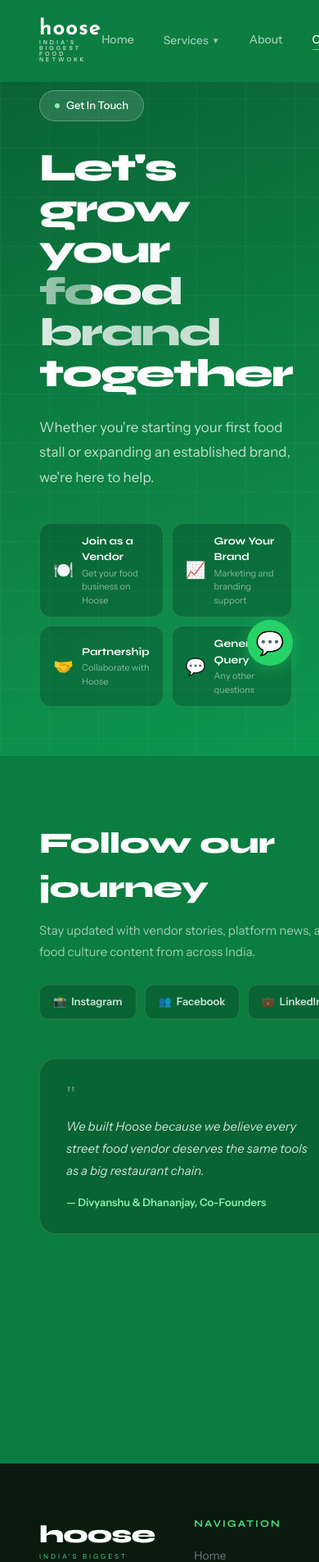
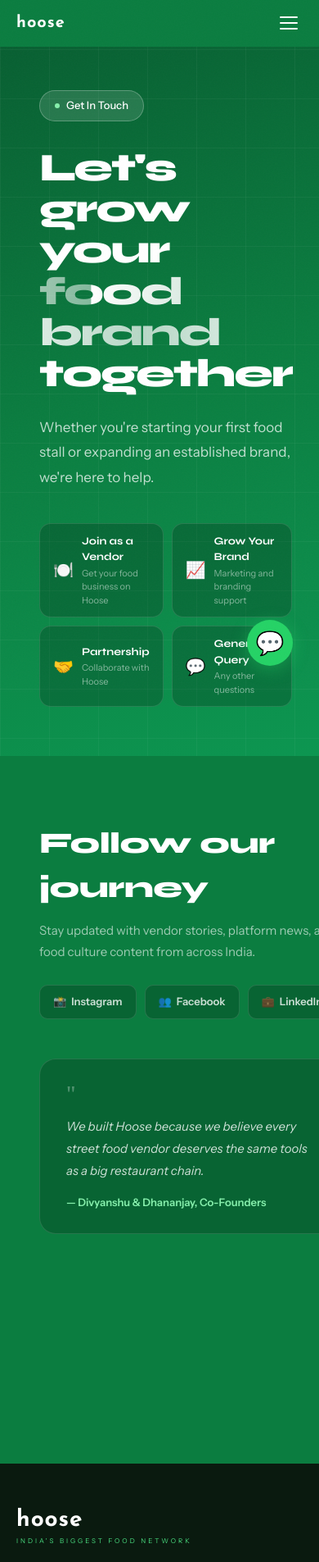
Before and after one commit to kasviii/hoose-startup, a React (Vite) app: page /contact in a window 390 px wide. Shown: the top 1905 px of the page at 82% size. Built offline with nearby package versions, Linux system fonts and the light colour scheme.

Commit message:
trying to fix phone footer and header

```diff
--- a/src/components/Footer.jsx
+++ b/src/components/Footer.jsx
@@ -1,4 +1,5 @@
 import { useNavigate } from "react-router-dom";
+import { useIsMobile } from "../hooks/useIsMobile";
 
 function InstagramIcon() {
   return (
@@ -34,18 +35,27 @@
 
 export default function Footer() {
   const navigate = useNavigate();
+  const isMobile = useIsMobile();
 
   return (
-    <footer style={{backgroundColor: "#0a1a0f", color: "white", padding: "64px 0 0"}}>
-      <div style={{maxWidth: "1280px", margin: "0 auto", padding: "0 48px"}}>
-        <div style={{display: "grid", gridTemplateColumns: "2fr 1fr 1fr 1fr", gap: "48px", marginBottom: "56px"}}>
+    <footer style={{backgroundColor: "#0a1a0f", color: "white", padding: isMobile ? "48px 0 0" : "64px 0 0"}}>
+      <div style={{maxWidth: "1280px", margin: "0 auto", padding: isMobile ? "0 20px" : "0 48px"}}>
 
-          <div>
-            <div style={{marginBottom: "20px"}}>
-              <div style={{fontFamily: "Syne, sans-serif", fontSize: "30px", fontWeight: "900", color: "white", letterSpacing: "-1px"}}>hoose</div>
+        {/* Main grid */}
+        <div style={{
+          display: "grid",
+          gridTemplateColumns: isMobile ? "1fr 1fr" : "2fr 1fr 1fr 1fr",
+          gap: isMobile ? "32px" : "48px",
+          marginBottom: isMobile ? "40px" : "56px"
+        }}>
+
+          {/* Brand — full width on mobile */}
+          <div style={{gridColumn: isMobile ? "1 / -1" : "auto"}}>
+            <div style={{marginBottom: "16px"}}>
+              <div style={{fontFamily: "Josefin Sans, sans-serif", fontSize: "28px", fontWeight: "700", color: "white", letterSpacing: "1px"}}>hoose</div>
               <div style={{color: "#4ade80", fontSize: "8px", letterSpacing: "3px", textTransform: "uppercase", marginTop: "-2px"}}>India's Biggest Food Network</div>
             </div>
-            <p style={{fontSize: "14px", color: "#6b7280", lineHeight: "1.8", maxWidth: "260px", marginBottom: "28px"}}>
+            <p style={{fontSize: "14px", color: "#6b7280", lineHeight: "1.8", maxWidth: isMobile ? "100%" : "260px", marginBottom: "24px"}}>
               Helping local food businesses scale through technology, branding, community, and smarter operations.
             </p>
             <div style={{display: "flex", gap: "10px"}}>
@@ -66,33 +76,46 @@ export default function Footer() {
             </div>
           </div>
 
+          {/* Navigation */}
           <div>
             <h4 style={{fontFamily: "Syne, sans-serif", fontSize: "12px", fontWeight: "700", color: "#4ade80", marginBottom: "20px", textTransform: "uppercase", letterSpacing: "2px"}}>Navigation</h4>
             {NAV_LINKS.map(function(item) {
-              const label = item[0];
-              const path = item[1];
+              const label = item[0]; const path = item[1];
               return (
-                <div key={label} onClick={function() { navigate(path); }} style={{color: "#6b7280", fontSize: "14px", marginBottom: "12px", cursor: "pointer", transition: "color 0.2s"}} onMouseEnter={function(e) { e.currentTarget.style.color = "white"; }} onMouseLeave={function(e) { e.currentTarget.style.color = "#6b7280"; }}>
+                <div
+                  key={label}
+                  onClick={function() { navigate(path); }}
+                  style={{color: "#6b7280", fontSize: "14px", marginBottom: "12px", cursor: "pointer", transition: "color 0.2s"}}
+                  onMouseEnter={function(e) { e.currentTarget.style.color = "white"; }}
+                  onMouseLeave={function(e) { e.currentTarget.style.color = "#6b7280"; }}
+                >
                   {label}
                 </div>
               );
             })}
           </div>
 
+          {/* Services */}
           <div>
             <h4 style={{fontFamily: "Syne, sans-serif", fontSize: "12px", fontWeight: "700", color: "#4ade80", marginBottom: "20px", textTransform: "uppercase", letterSpacing: "2px"}}>Services</h4>
             {SERVICE_LINKS.map(function(item) {
-              const label = item[0];
-              const path = item[1];
+              const label = item[0]; const path = item[1];
               return (
-                <div key={label} onClick={function() { navigate(path); }} style={{color: "#6b7280", fontSize: "14px", marginBottom: "12px", cursor: "pointer", transition: "color 0.2s"}} onMouseEnter={function(e) { e.currentTarget.style.color = "white"; }} onMouseLeave={function(e) { e.currentTarget.style.color = "#6b7280"; }}>
+                <div
+                  key={label}
+                  onClick={function() { navigate(path); }}
+                  style={{color: "#6b7280", fontSize: "14px", marginBottom: "12px", cursor: "pointer", transition: "color 0.2s"}}
+                  onMouseEnter={function(e) { e.currentTarget.style.color = "white"; }}
+                  onMouseLeave={function(e) { e.currentTarget.style.color = "#6b7280"; }}
+                >
                   {label}
                 </div>
               );
             })}
           </div>
 
-          <div>
+          {/* Contact */}
+          <div style={{gridColumn: isMobile ? "1 / -1" : "auto"}}>
             <h4 style={{fontFamily: "Syne, sans-serif", fontSize: "12px", fontWeight: "700", color: "#4ade80", marginBottom: "20px", textTransform: "uppercase", letterSpacing: "2px"}}>Contact</h4>
             <p style={{color: "#6b7280", fontSize: "14px", marginBottom: "10px", lineHeight: "1.6"}}>+91 9137719788</p>
             <p style={{color: "#6b7280", fontSize: "14px", marginBottom: "10px", lineHeight: "1.6"}}>office@hoose.in</p>
@@ -100,7 +123,16 @@ export default function Footer() {
           </div>
         </div>
 
-        <div style={{borderTop: "1px solid rgba(255,255,255,0.06)", padding: "24px 0", display: "flex", justifyContent: "space-between", alignItems: "center"}}>
+        {/* Bottom bar */}
+        <div style={{
+          borderTop: "1px solid rgba(255,255,255,0.06)",
+          padding: "20px 0",
+          display: "flex",
+          flexDirection: isMobile ? "column" : "row",
+          justifyContent: "space-between",
+          alignItems: isMobile ? "flex-start" : "center",
+          gap: isMobile ? "8px" : "0"
+        }}>
           <p style={{color: "#374151", fontSize: "13px"}}>© 2026 Hoose Pvt Ltd. All rights reserved.</p>
           <p style={{color: "#4ade80", fontSize: "13px", fontWeight: "600", letterSpacing: "0.5px"}}>Join. Launch. Grow. Expand.</p>
         </div>
--- a/src/components/Navbar.jsx
+++ b/src/components/Navbar.jsx
@@ -1,12 +1,15 @@
 import { useState, useEffect } from "react";
 import { useNavigate, useLocation } from "react-router-dom";
 import { motion, AnimatePresence } from "framer-motion";
+import { useIsMobile } from "../hooks/useIsMobile";
 
 export default function Navbar() {
   const [scrolled, setScrolled] = useState(false);
   const [dropdown, setDropdown] = useState(false);
+  const [menuOpen, setMenuOpen] = useState(false);
   const navigate = useNavigate();
   const location = useLocation();
+  const isMobile = useIsMobile();
 
   useEffect(() => {
     const onScroll = function() { setScrolled(window.scrollY > 40); };
@@ -14,106 +17,77 @@ export default function Navbar() {
     return () => window.removeEventListener("scroll", onScroll);
   }, []);
 
-  const pages = [["home", "/"], ["about", "/about"], ["contact", "/contact"]];
+  useEffect(() => { setMenuOpen(false); }, [location.pathname]);
 
   const navBg = scrolled ? "rgba(11,125,64,0.97)" : "#0b7d40";
-  const navBorder = scrolled ? "1px solid rgba(255,255,255,0.08)" : "1px solid transparent";
+
+  const navTo = function(path) {
+    navigate(path);
+    setMenuOpen(false);
+    setDropdown(false);
+  };
 
   return (
+    <>
       <motion.header
         initial={{ y: -80, opacity: 0 }}
         animate={{ y: 0, opacity: 1 }}
         transition={{ duration: 0.8, ease: [0.16, 1, 0.3, 1] }}
         style={{
-        position: "fixed",
-        top: 0,
-        left: 0,
-        right: 0,
-        zIndex: 1000,
+          position: "fixed", top: 0, left: 0, right: 0, zIndex: 1000,
           backgroundColor: navBg,
           backdropFilter: scrolled ? "blur(24px)" : "none",
-        borderBottom: navBorder,
+          borderBottom: scrolled ? "1px solid rgba(255,255,255,0.08)" : "1px solid transparent",
           transition: "all 0.4s ease"
         }}
       >
-      <nav style={{maxWidth: "1280px", margin: "0 auto", padding: "20px 48px", display: "flex", alignItems: "center", justifyContent: "space-between"}}>
+        <nav style={{
+          maxWidth: "1280px", margin: "0 auto",
+          padding: isMobile ? "14px 20px" : "20px 48px",
+          display: "flex", alignItems: "center", justifyContent: "space-between"
+        }}>
 
+          {/* Logo */}
           <motion.div
-          onClick={function() { navigate("/"); }}
-          style={{cursor: "pointer", display: "flex", flexDirection: "column", lineHeight: 1}}
-          whileHover={{ scale: 1.03 }}
+            onClick={function() { navTo("/"); }}
+            style={{cursor: "pointer", display: "flex", flexDirection: "column", lineHeight: 1, flexShrink: 0}}
             whileTap={{ scale: 0.97 }}
           >
-          <span style={{color: "white", fontSize: "26px", fontWeight: "700", letterSpacing: "1px", fontFamily: "Josefin Sans, sans-serif"}}>hoose</span>
-          <span style={{color: "rgba(255,255,255,0.7)", fontSize: "7px", letterSpacing: "3px", textTransform: "uppercase", marginTop: "-1px", fontWeight: "600", fontFamily: "Instrument Sans, sans-serif"}}>India's Biggest Food Network</span>
+            <span style={{color: "white", fontSize: isMobile ? "20px" : "26px", fontWeight: "700", letterSpacing: "1px", fontFamily: "Josefin Sans, sans-serif"}}>hoose</span>
+            {!isMobile && <span style={{color: "rgba(255,255,255,0.7)", fontSize: "7px", letterSpacing: "3px", textTransform: "uppercase", marginTop: "-1px", fontWeight: "600"}}>India's Biggest Food Network</span>}
           </motion.div>
 
+          {/* Desktop links */}
+          {!isMobile && (
             <div style={{display: "flex", alignItems: "center", gap: "36px"}}>
               <motion.span
-            onClick={function() { navigate("/"); }}
+                onClick={function() { navTo("/"); }}
                 style={{color: location.pathname === "/" ? "white" : "rgba(255,255,255,0.6)", fontSize: "14px", fontWeight: "500", cursor: "pointer", position: "relative", paddingBottom: "2px"}}
                 whileHover={{ color: "white" }}
               >
                 Home
-            {location.pathname === "/" && (
-              <motion.div layoutId="underline" style={{position: "absolute", bottom: 0, left: 0, right: 0, height: "1.5px", backgroundColor: "#4ade80", borderRadius: "999px"}} />
-            )}
+                {location.pathname === "/" && <motion.div layoutId="underline" style={{position: "absolute", bottom: 0, left: 0, right: 0, height: "1.5px", backgroundColor: "#4ade80", borderRadius: "999px"}} />}
               </motion.span>
 
-          <div
-            style={{position: "relative"}}
-            onMouseEnter={function() { setDropdown(true); }}
-            onMouseLeave={function() { setDropdown(false); }}
-          >
-            <motion.span
-              style={{color: "rgba(255,255,255,0.6)", fontSize: "14px", fontWeight: "500", cursor: "pointer", display: "flex", alignItems: "center", gap: "4px"}}
-              whileHover={{ color: "white" }}
-            >
+              <div style={{position: "relative"}} onMouseEnter={function() { setDropdown(true); }} onMouseLeave={function() { setDropdown(false); }}>
+                <motion.span style={{color: "rgba(255,255,255,0.6)", fontSize: "14px", fontWeight: "500", cursor: "pointer", display: "flex", alignItems: "center", gap: "4px"}} whileHover={{ color: "white" }}>
                   Services
-              <motion.span
-                animate={{ rotate: dropdown ? 180 : 0 }}
-                transition={{ duration: 0.2 }}
-                style={{fontSize: "10px", display: "inline-block"}}
-              >▼</motion.span>
+                  <motion.span animate={{ rotate: dropdown ? 180 : 0 }} transition={{ duration: 0.2 }} style={{fontSize: "10px", display: "inline-block"}}>▼</motion.span>
                 </motion.span>
-
                 <AnimatePresence>
                   {dropdown && (
                     <motion.div
                       initial={{ opacity: 0, y: 8, scale: 0.96 }}
                       animate={{ opacity: 1, y: 0, scale: 1 }}
                       exit={{ opacity: 0, y: 8, scale: 0.96 }}
-                  transition={{ duration: 0.2, ease: [0.16, 1, 0.3, 1] }}
-                  style={{
-                    position: "absolute",
-                    top: "calc(100% + 16px)",
-                    left: "50%",
-                    transform: "translateX(-50%)",
-                    backgroundColor: "#0a1a0f",
-                    border: "1px solid rgba(255,255,255,0.1)",
-                    borderRadius: "20px",
-                    overflow: "hidden",
-                    minWidth: "240px",
-                    boxShadow: "0 24px 64px rgba(0,0,0,0.4)",
-                    backdropFilter: "blur(20px)"
-                  }}
+                      transition={{ duration: 0.2 }}
+                      style={{position: "absolute", top: "calc(100% + 16px)", left: "50%", transform: "translateX(-50%)", backgroundColor: "#0a1a0f", border: "1px solid rgba(255,255,255,0.1)", borderRadius: "20px", overflow: "hidden", minWidth: "240px", boxShadow: "0 24px 64px rgba(0,0,0,0.4)", backdropFilter: "blur(20px)"}}
                     >
                       <div style={{padding: "8px"}}>
-                    {[
-                      ["/services/customers", "🍽️", "For Customers", "Discover local food vendors"],
-                      ["/services/operators", "🏪", "For Operators", "Grow your food business"]
-                    ].map(function(item) {
-                      const path = item[0];
-                      const icon = item[1];
-                      const label = item[2];
-                      const sub = item[3];
+                        {[["/services/customers", "🍽️", "For Customers", "Discover local food vendors"], ["/services/operators", "🏪", "For Operators", "Grow your food business"]].map(function(item) {
+                          const path = item[0]; const icon = item[1]; const label = item[2]; const sub = item[3];
                           return (
-                        <motion.div
-                          key={path}
-                          onClick={function() { navigate(path); setDropdown(false); }}
-                          style={{padding: "14px 16px", borderRadius: "14px", cursor: "pointer", display: "flex", alignItems: "center", gap: "14px"}}
-                          whileHover={{ backgroundColor: "rgba(255,255,255,0.06)" }}
-                        >
+                            <motion.div key={path} onClick={function() { navTo(path); }} style={{padding: "14px 16px", borderRadius: "14px", cursor: "pointer", display: "flex", alignItems: "center", gap: "14px"}} whileHover={{ backgroundColor: "rgba(255,255,255,0.06)" }}>
                               <span style={{fontSize: "26px"}}>{icon}</span>
                               <div>
                                 <div style={{fontSize: "14px", fontWeight: "600", color: "white", fontFamily: "Syne, sans-serif"}}>{label}</div>
@@ -128,36 +102,119 @@ export default function Navbar() {
                 </AnimatePresence>
               </div>
 
-          {pages.filter(function(p) { return p[0] !== "home"; }).map(function(p) {
-            const label = p[0];
-            const path = p[1];
-            const isActive = location.pathname === path;
+              {[["About", "/about"], ["Contact", "/contact"]].map(function(p) {
+                const label = p[0]; const path = p[1]; const isActive = location.pathname === path;
                 return (
-              <motion.span
-                key={path}
-                onClick={function() { navigate(path); }}
-                style={{color: isActive ? "white" : "rgba(255,255,255,0.6)", fontSize: "14px", fontWeight: "500", cursor: "pointer", position: "relative", paddingBottom: "2px", textTransform: "capitalize"}}
-                whileHover={{ color: "white" }}
-              >
+                  <motion.span key={path} onClick={function() { navTo(path); }} style={{color: isActive ? "white" : "rgba(255,255,255,0.6)", fontSize: "14px", fontWeight: "500", cursor: "pointer", position: "relative", paddingBottom: "2px"}} whileHover={{ color: "white" }}>
                     {label}
-                {isActive && (
-                  <motion.div layoutId="underline" style={{position: "absolute", bottom: 0, left: 0, right: 0, height: "1.5px", backgroundColor: "#4ade80", borderRadius: "999px"}} />
-                )}
+                    {isActive && <motion.div layoutId="underline" style={{position: "absolute", bottom: 0, left: 0, right: 0, height: "1.5px", backgroundColor: "#4ade80", borderRadius: "999px"}} />}
                   </motion.span>
                 );
               })}
             </div>
+          )}
 
+          {/* Right side */}
+          <div style={{display: "flex", alignItems: "center", gap: "12px", flexShrink: 0}}>
+            {!isMobile && (
               <motion.div
-          onClick={function() { navigate("/contact"); }}
+                onClick={function() { navTo("/contact"); }}
                 style={{backgroundColor: "white", color: "#0b7d40", padding: "10px 24px", borderRadius: "999px", fontSize: "13px", fontWeight: "700", cursor: "pointer", fontFamily: "Josefin Sans, sans-serif"}}
                 whileHover={{ scale: 1.05, backgroundColor: "#86efac" }}
                 whileTap={{ scale: 0.96 }}
-          transition={{ type: "spring", stiffness: 400, damping: 20 }}
               >
                 Get Started
               </motion.div>
+            )}
+
+            {/* Hamburger */}
+            {isMobile && (
+              <motion.div
+                onClick={function() { setMenuOpen(function(prev) { return !prev; }); }}
+                style={{display: "flex", flexDirection: "column", gap: "5px", cursor: "pointer", padding: "6px"}}
+                whileTap={{ scale: 0.9 }}
+              >
+                <motion.div
+                  animate={{ rotate: menuOpen ? 45 : 0, y: menuOpen ? 7 : 0 }}
+                  transition={{ duration: 0.25 }}
+                  style={{width: "22px", height: "2px", backgroundColor: "white", borderRadius: "999px", transformOrigin: "center"}}
+                />
+                <motion.div
+                  animate={{ opacity: menuOpen ? 0 : 1, scaleX: menuOpen ? 0 : 1 }}
+                  transition={{ duration: 0.25 }}
+                  style={{width: "22px", height: "2px", backgroundColor: "white", borderRadius: "999px"}}
+                />
+                <motion.div
+                  animate={{ rotate: menuOpen ? -45 : 0, y: menuOpen ? -7 : 0 }}
+                  transition={{ duration: 0.25 }}
+                  style={{width: "22px", height: "2px", backgroundColor: "white", borderRadius: "999px", transformOrigin: "center"}}
+                />
+              </motion.div>
+            )}
+          </div>
         </nav>
       </motion.header>
+
+      {/* Mobile dropdown menu */}
+      <AnimatePresence>
+        {isMobile && menuOpen && (
+          <motion.div
+            initial={{ opacity: 0, height: 0 }}
+            animate={{ opacity: 1, height: "auto" }}
+            exit={{ opacity: 0, height: 0 }}
+            transition={{ duration: 0.3, ease: [0.16, 1, 0.3, 1] }}
+            style={{
+              position: "fixed", top: "52px", left: 0, right: 0,
+              backgroundColor: "#085c30",
+              zIndex: 998,
+              borderBottom: "1px solid rgba(255,255,255,0.1)",
+              overflow: "hidden"
+            }}
+          >
+            <div style={{padding: "8px 20px 20px"}}>
+              {[
+                ["Home", "/"],
+                ["For Customers", "/services/customers"],
+                ["For Operators", "/services/operators"],
+                ["About", "/about"],
+                ["Contact", "/contact"]
+              ].map(function(item) {
+                const label = item[0]; const path = item[1];
+                const isActive = location.pathname === path;
+                return (
+                  <motion.div
+                    key={path}
+                    onClick={function() { navTo(path); }}
+                    style={{
+                      padding: "14px 4px",
+                      borderBottom: "1px solid rgba(255,255,255,0.07)",
+                      color: isActive ? "white" : "rgba(255,255,255,0.65)",
+                      fontSize: "16px",
+                      fontWeight: isActive ? "700" : "400",
+                      cursor: "pointer",
+                      fontFamily: "Syne, sans-serif",
+                      display: "flex",
+                      justifyContent: "space-between",
+                      alignItems: "center"
+                    }}
+                    whileTap={{ x: 6 }}
+                  >
+                    {label}
+                    {isActive && <span style={{fontSize: "10px", color: "#86efac"}}>●</span>}
+                  </motion.div>
+                );
+              })}
+              <motion.div
+                onClick={function() { navTo("/contact"); }}
+                style={{marginTop: "16px", backgroundColor: "white", color: "#0b7d40", padding: "14px", borderRadius: "14px", fontWeight: "700", fontSize: "15px", textAlign: "center", cursor: "pointer", fontFamily: "Josefin Sans, sans-serif"}}
+                whileTap={{ scale: 0.98 }}
+              >
+                Get Started →
+              </motion.div>
+            </div>
+          </motion.div>
+        )}
+      </AnimatePresence>
+    </>
   );
 }
```
Lines whose indentation alone changed are shown as unchanged.
